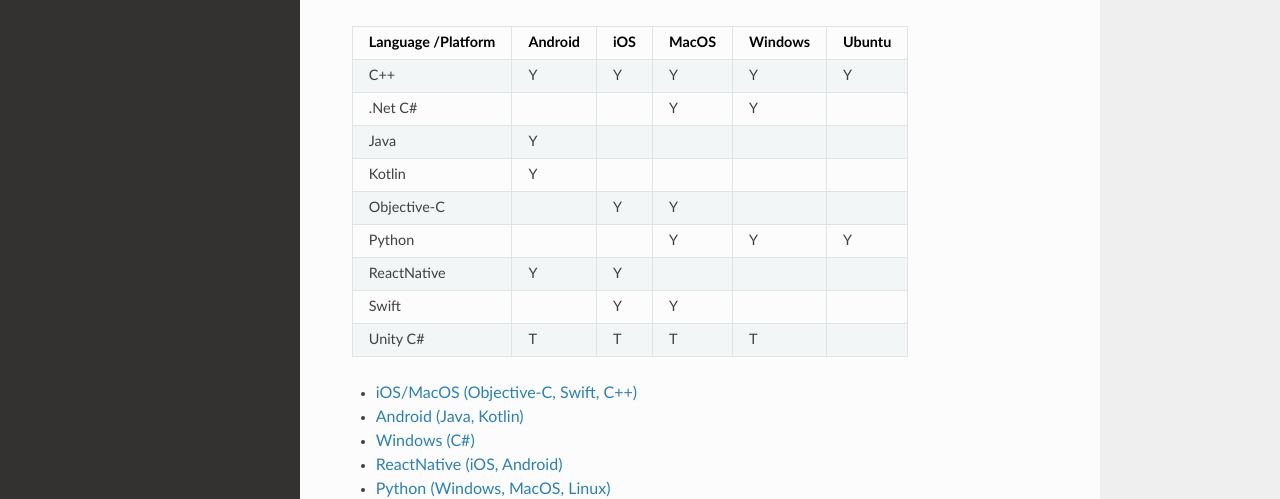
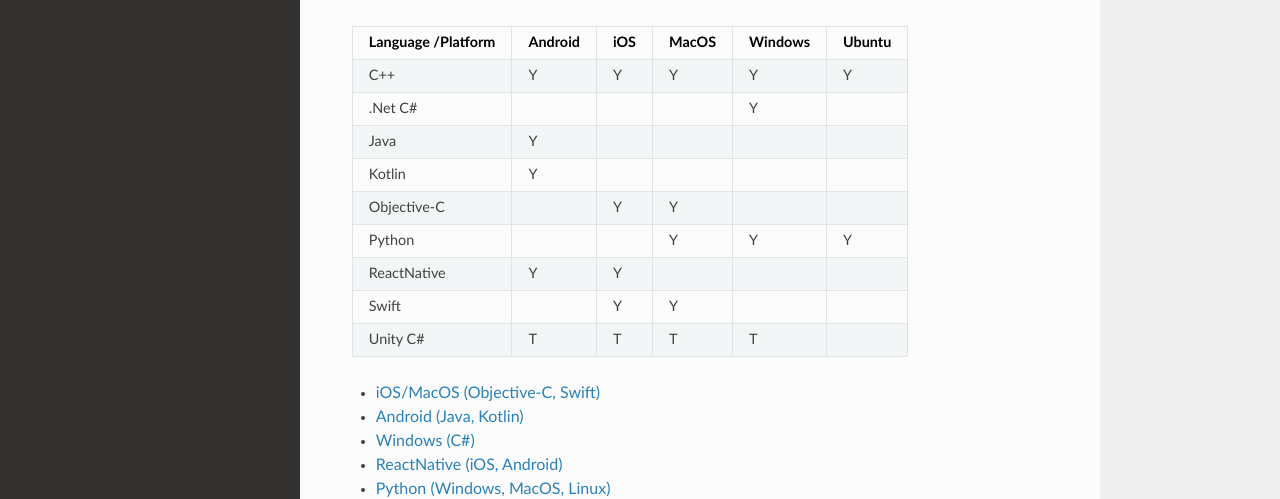
Before and after one commit to oymotion/develope_faq, a Sphinx documentation site: the page built from doc/source/SDK.rst, in a window 1280 px wide and 1088 px high. Shown: the part 398-897 px from the top of the window. Built offline with Sphinx 7.4.7 and the Read the Docs theme 3.1.0, drawn with Linux system fonts in a browser that asks for light colours.

Commit message:
update matrix

```diff
--- a/doc/source/SDK.rst
+++ b/doc/source/SDK.rst
@@ -13,7 +13,7 @@
 +=============+============+===========+============+============+===========+
 | C++         |     Y      |     Y     |     Y      |     Y      |     Y     |
 +-------------+------------+-----------+------------+------------+-----------+
-| .Net C#     |            |           |     Y      |     Y      |           |
+| .Net C#     |            |           |            |     Y      |           |
 +-------------+------------+-----------+------------+------------+-----------+
 | Java        |     Y      |           |            |            |           |
 +-------------+------------+-----------+------------+------------+-----------+
@@ -31,7 +31,7 @@
 +-------------+------------+-----------+------------+------------+-----------+
 
 
-- `iOS/MacOS (Objective-C, Swift, C++) <https://github.com/oymotion/SynchroniSDKiOS>`_
+- `iOS/MacOS (Objective-C, Swift) <https://github.com/oymotion/SynchroniSDKiOS>`_
 - `Android (Java, Kotlin) <https://github.com/oymotion/SynchroniSDKAndroid>`_
 - `Windows (C#) <https://github.com/oymotion/SynchronyWinCSharpDemo>`_
 - `ReactNative (iOS, Android) <https://github.com/SynchroniSI/Synchroni_SDK_React_Native>`_
```
